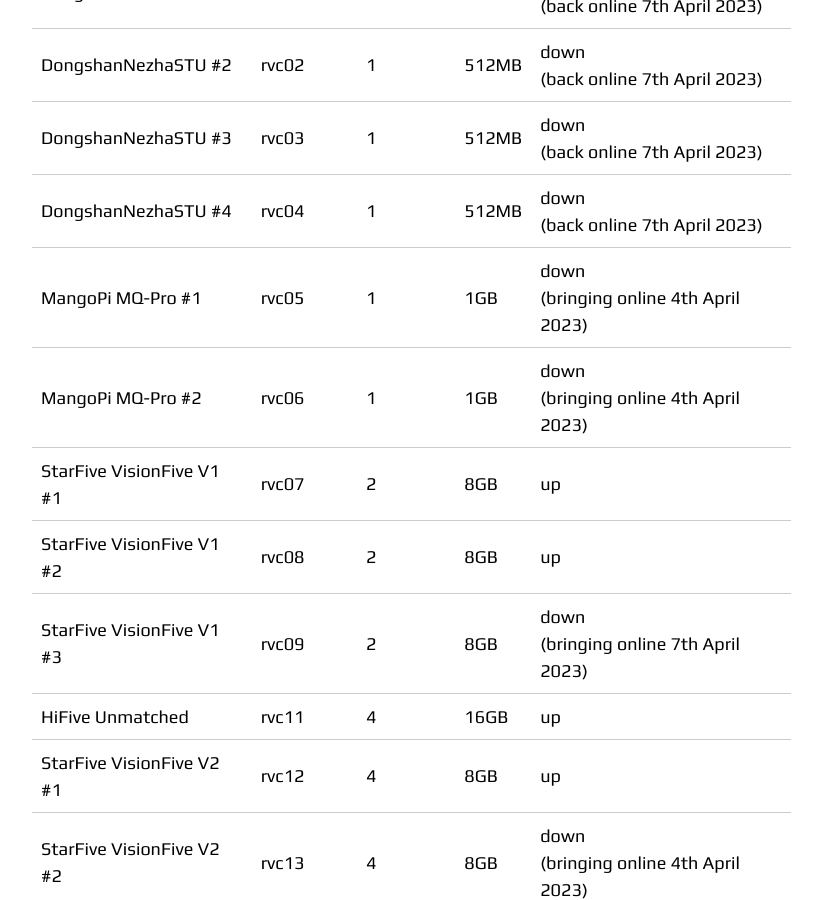
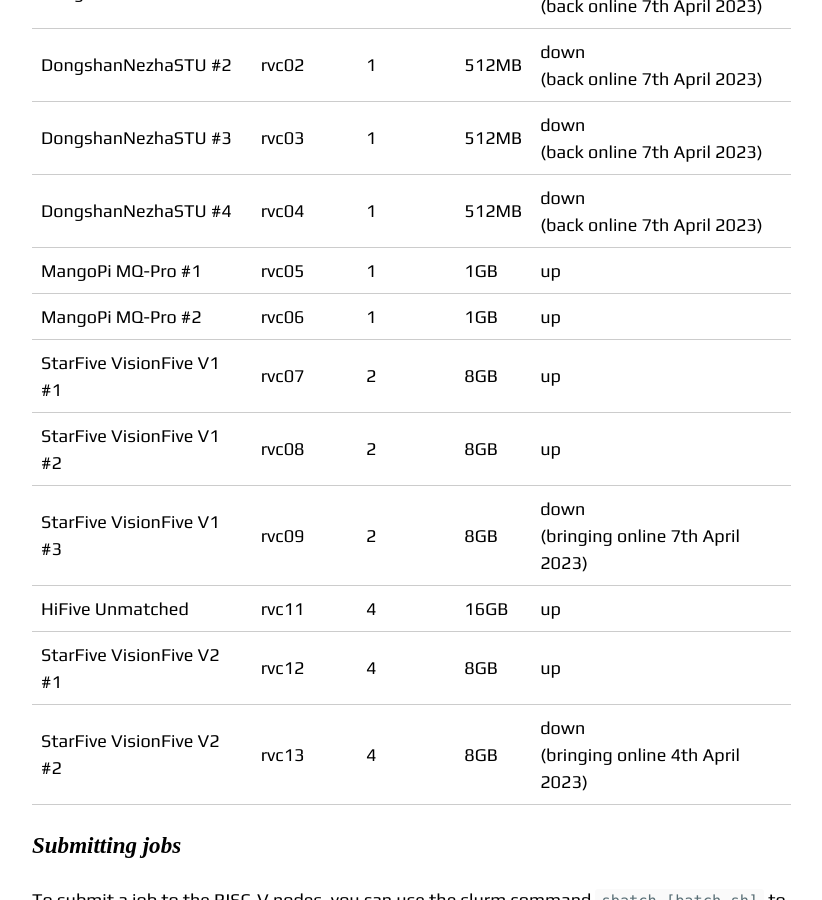
Before and after one commit to RISCVtestbed/riscvtestbed.github.io, a Jekyll site: the page built from _documentation/running_riscv.md, in a window 1280 px wide and 900 px high, scrolled down 731 px. Shown: the whole window, without its empty margins (343-1165 px from the left). Built offline with Jekyll 4.4.1, drawn with Linux system fonts in a browser that asks for light colours; nearby versions of some CDN libraries.

Commit message:
Update running_riscv.md

```diff
--- a/_documentation/running_riscv.md
+++ b/_documentation/running_riscv.md
@@ -18,8 +18,8 @@
 | DongshanNezhaSTU #2 | rvc02 | 1 | 512MB | down <br />(back online 7th April 2023) |
 | DongshanNezhaSTU #3 | rvc03 | 1 | 512MB | down <br />(back online 7th April 2023)|
 | DongshanNezhaSTU #4 | rvc04 | 1 | 512MB | down <br />(back online 7th April 2023) |
-| MangoPi MQ-Pro #1 | rvc05 | 1 | 1GB | down <br />(bringing online 4th April 2023) |
-| MangoPi MQ-Pro #2 | rvc06 | 1 | 1GB | down <br />(bringing online 4th April 2023) |
+| MangoPi MQ-Pro #1 | rvc05 | 1 | 1GB | up |
+| MangoPi MQ-Pro #2 | rvc06 | 1 | 1GB | up |
 | StarFive VisionFive V1 #1 | rvc07 | 2 | 8GB | up |
 | StarFive VisionFive V1 #2 | rvc08 | 2 | 8GB | up |
 | StarFive VisionFive V1 #3 | rvc09 | 2 | 8GB | down <br />(bringing online 7th April 2023) |
```
